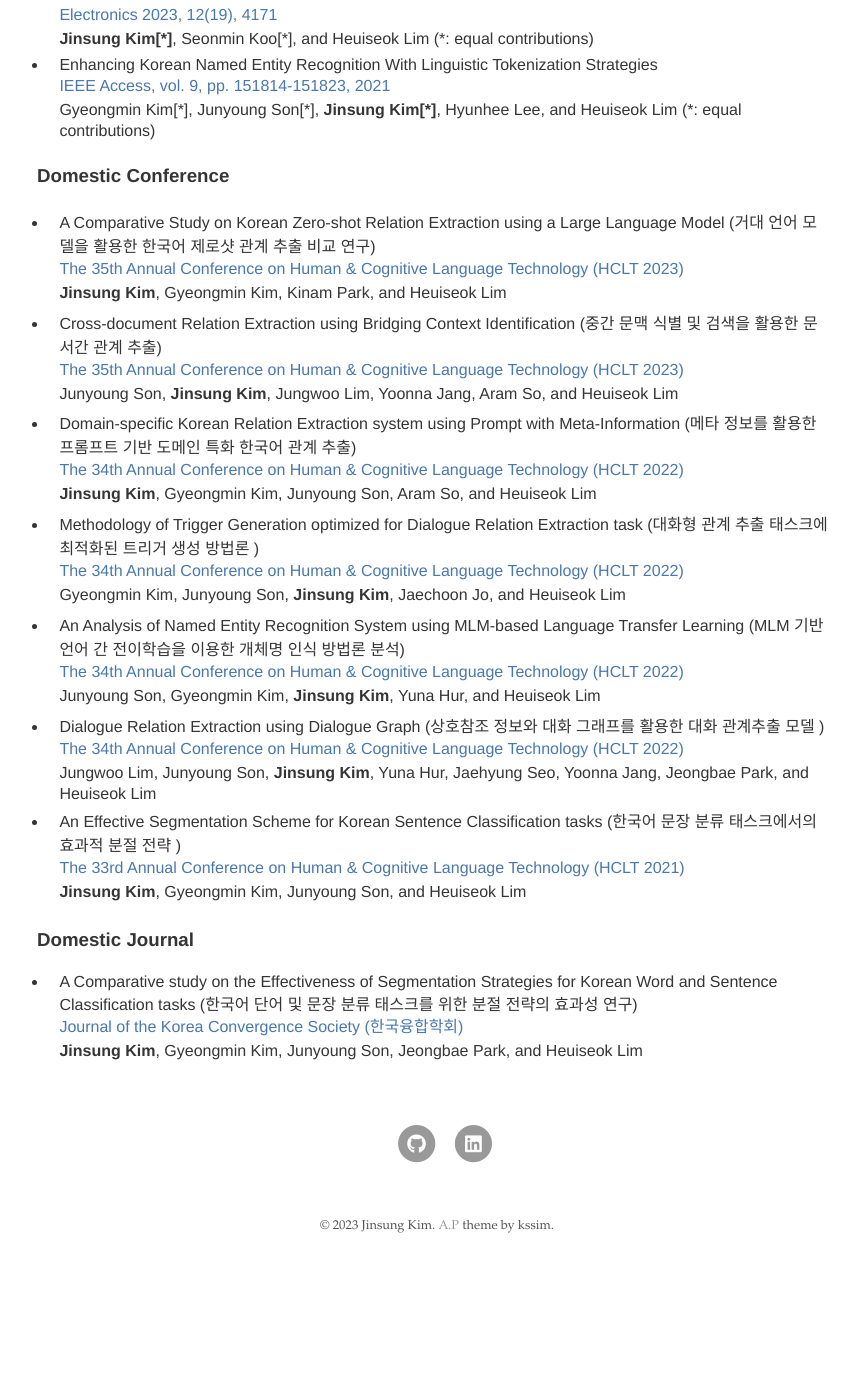
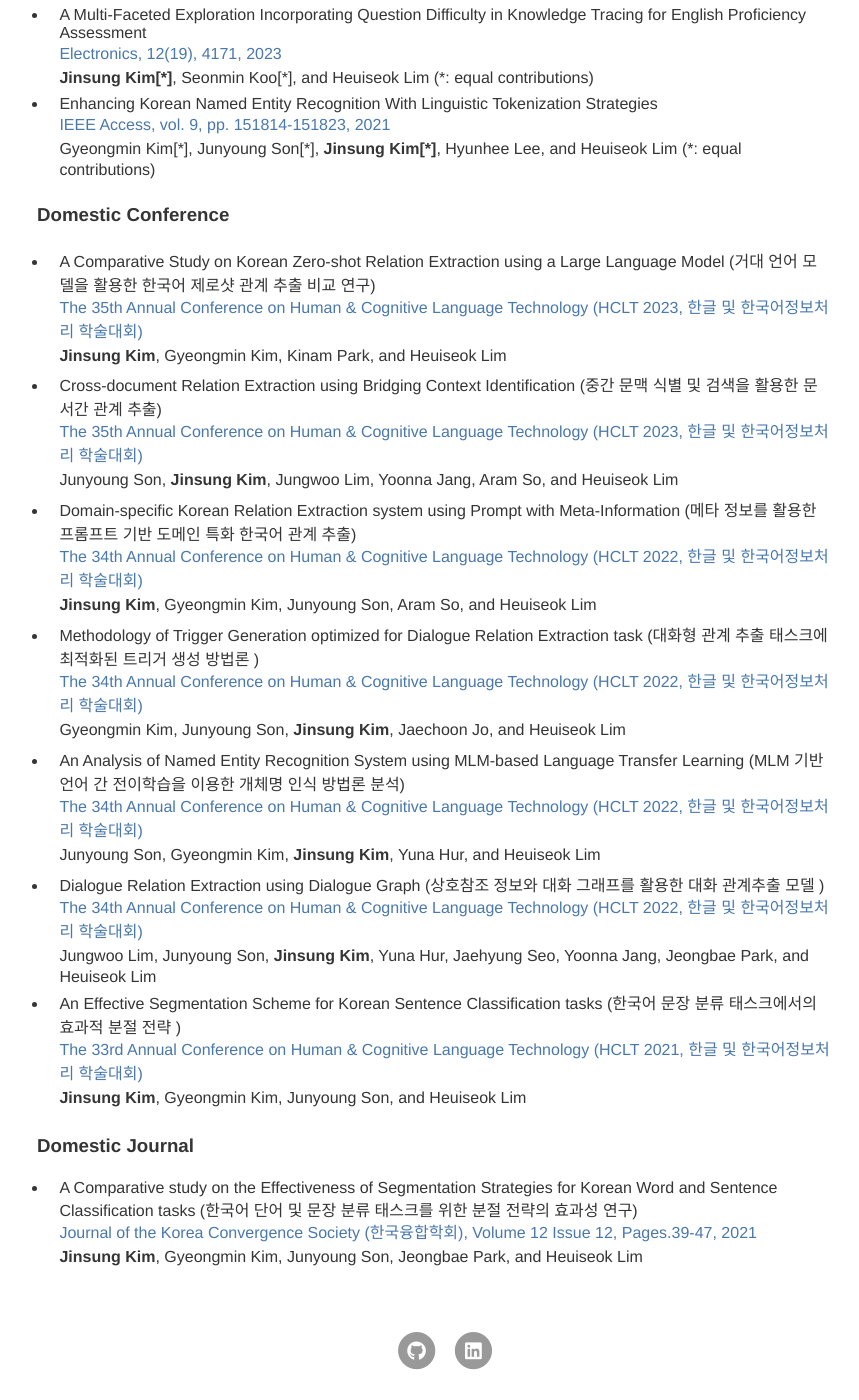
Before and after one commit to jin62304/jin62304.github.io, a Jekyll site: the page built from index.md, in a window 1280 px wide and 1400 px high, scrolled down 1985 px. Shown: the whole window, without its empty margins (203-1062 px from the left). Built offline with Jekyll 4.4.1, drawn with Linux system fonts in a browser that asks for light colours; before the commit the page ends 3254 px from its top, so only the background shows below that; some of the changed text lies outside the part shown.

Commit message:
updated 1008_03

```diff
--- a/index.md
+++ b/index.md
@@ -45,7 +45,10 @@
 <span style="color:rgb(73, 120, 173)"> The 2023 Conference on Empirical Methods in Natural Language Processing (EMNLP 2023 Findings) </span> <br/>
 Jungwoo Lim[\*], Myunghoon Kang[\*], **Jinsung Kim**[\*], Jeongwook Kim[\*], Yuna Hur, and Heuiseok Lim (*: equal contributions)
 <br/>
-
+* An Empirical Study on the Length Granularity in Long-Form Question Answering <br/>
+<span style="color:rgb(73, 120, 173)"> The 18th Asia Pacific International Conference
+on Information Science and Technology (APIC-IST 2023) </span> <br/>
+Hyeonseok Moon[\*], **Jinsung Kim[\*]**, Kinam Park, Jeongbae Park, and Heuiseok Lim (*: equal contributions) <br/>
 * Towards Diverse and Effective Question-Answer Pair Generation from Children Storybooks <br/>
 <span style="color:rgb(73, 120, 173)"> The 61th Annual Meeting of the Association for Computational Linguistics (ACL 2023 Findings) </span> <br/>
 Sugyeong Eo[\*], Hyeonseok Moon[\*], **Jinsung Kim[\*]**, Yuna Hur, Jeongwook Kim, and Heuiseok Lim (*: equal contributions) <br/>
@@ -63,7 +66,7 @@
 
 ### International Journal
 * A Multi-Faceted Exploration Incorporating Question Difficulty in Knowledge Tracing for English Proficiency Assessment <br/>
-<span style="color:rgb(73, 120, 173)"> Electronics 2023, 12(19), 4171 </span> <br/>
+<span style="color:rgb(73, 120, 173)"> Electronics, 12(19), 4171, 2023 </span> <br/>
 **Jinsung Kim[\*]**, Seonmin Koo[\*], and Heuiseok Lim (*: equal contributions)
 <br/>
 * Enhancing Korean Named Entity Recognition With Linguistic Tokenization Strategies <br/>
@@ -73,38 +76,38 @@
 
 ### Domestic Conference
 * A Comparative Study on Korean Zero-shot Relation Extraction using a Large Language Model (거대 언어 모델을 활용한 한국어 제로샷 관계 추출 비교 연구) <br/>
-<span style="color:rgb(73, 120, 173)"> The 35th Annual Conference on Human & Cognitive Language Technology (HCLT 2023) </span> <br/>
+<span style="color:rgb(73, 120, 173)"> The 35th Annual Conference on Human & Cognitive Language Technology (HCLT 2023, 한글 및 한국어정보처리 학술대회) </span> <br/>
 **Jinsung Kim**, Gyeongmin Kim, Kinam Park, and Heuiseok Lim
 <br/>
 * Cross-document Relation Extraction using Bridging Context Identification (중간 문맥 식별 및 검색을 활용한 문서간 관계 추출) <br/>
-<span style="color:rgb(73, 120, 173)"> The 35th Annual Conference on Human & Cognitive Language Technology (HCLT 2023) </span> <br/>
+<span style="color:rgb(73, 120, 173)"> The 35th Annual Conference on Human & Cognitive Language Technology (HCLT 2023, 한글 및 한국어정보처리 학술대회) </span> <br/>
 Junyoung Son, **Jinsung Kim**, Jungwoo Lim, Yoonna Jang, Aram So, and Heuiseok Lim
 <br/>
 * Domain-specific Korean Relation Extraction system using Prompt with Meta-Information (메타 정보를 활용한 프롬프트 기반 도메인 특화 한국어 관계 추출) <br/>
-<span style="color:rgb(73, 120, 173)"> The 34th Annual Conference on Human & Cognitive Language Technology (HCLT 2022) </span> <br/>
+<span style="color:rgb(73, 120, 173)"> The 34th Annual Conference on Human & Cognitive Language Technology (HCLT 2022, 한글 및 한국어정보처리 학술대회) </span> <br/>
 **Jinsung Kim**, Gyeongmin Kim, Junyoung Son, Aram So, and Heuiseok Lim
 <br/>
 * Methodology of Trigger Generation optimized for Dialogue Relation Extraction task (대화형 관계 추출 태스크에 최적화된 트리거 생성 방법론
 ) <br/>
-<span style="color:rgb(73, 120, 173)"> The 34th Annual Conference on Human & Cognitive Language Technology (HCLT 2022) </span> <br/>
+<span style="color:rgb(73, 120, 173)"> The 34th Annual Conference on Human & Cognitive Language Technology (HCLT 2022, 한글 및 한국어정보처리 학술대회) </span> <br/>
 Gyeongmin Kim, Junyoung Son, **Jinsung Kim**, Jaechoon Jo, and Heuiseok Lim
 <br/>
 * An Analysis of Named Entity Recognition System using MLM-based Language Transfer Learning (MLM 기반 언어 간 전이학습을 이용한 개체명 인식 방법론 분석) <br/>
-<span style="color:rgb(73, 120, 173)"> The 34th Annual Conference on Human & Cognitive Language Technology (HCLT 2022) </span> <br/>
+<span style="color:rgb(73, 120, 173)"> The 34th Annual Conference on Human & Cognitive Language Technology (HCLT 2022, 한글 및 한국어정보처리 학술대회) </span> <br/>
 Junyoung Son, Gyeongmin Kim, **Jinsung Kim**, Yuna Hur, and Heuiseok Lim
 <br/>
 * Dialogue Relation Extraction using Dialogue Graph (상호참조 정보와 대화 그래프를 활용한 대화 관계추출 모델
 ) <br/>
-<span style="color:rgb(73, 120, 173)"> The 34th Annual Conference on Human & Cognitive Language Technology (HCLT 2022) </span> <br/>
+<span style="color:rgb(73, 120, 173)"> The 34th Annual Conference on Human & Cognitive Language Technology (HCLT 2022, 한글 및 한국어정보처리 학술대회) </span> <br/>
 Jungwoo Lim, Junyoung Son, **Jinsung Kim**, Yuna Hur, Jaehyung Seo, Yoonna Jang, Jeongbae Park, and Heuiseok Lim
 <br/>
 * An Effective Segmentation Scheme for Korean Sentence Classification tasks (한국어 문장 분류 태스크에서의 효과적 분절 전략
 ) <br/>
-<span style="color:rgb(73, 120, 173)"> The 33rd Annual Conference on Human & Cognitive Language Technology (HCLT 2021) </span> <br/>
+<span style="color:rgb(73, 120, 173)"> The 33rd Annual Conference on Human & Cognitive Language Technology (HCLT 2021, 한글 및 한국어정보처리 학술대회) </span> <br/>
 **Jinsung Kim**, Gyeongmin Kim, Junyoung Son, and Heuiseok Lim
 <br/>
 
 ### Domestic Journal
 * A Comparative study on the Effectiveness of Segmentation Strategies for Korean Word and Sentence Classification tasks (한국어 단어 및 문장 분류 태스크를 위한 분절 전략의 효과성 연구) <br/>
-<span style="color:rgb(73, 120, 173)"> Journal of the Korea Convergence Society (한국융합학회) </span> <br/>
+<span style="color:rgb(73, 120, 173)"> Journal of the Korea Convergence Society (한국융합학회), Volume 12 Issue 12, Pages.39-47, 2021 </span> <br/>
 **Jinsung Kim**, Gyeongmin Kim, Junyoung Son, Jeongbae Park, and Heuiseok Lim
```
